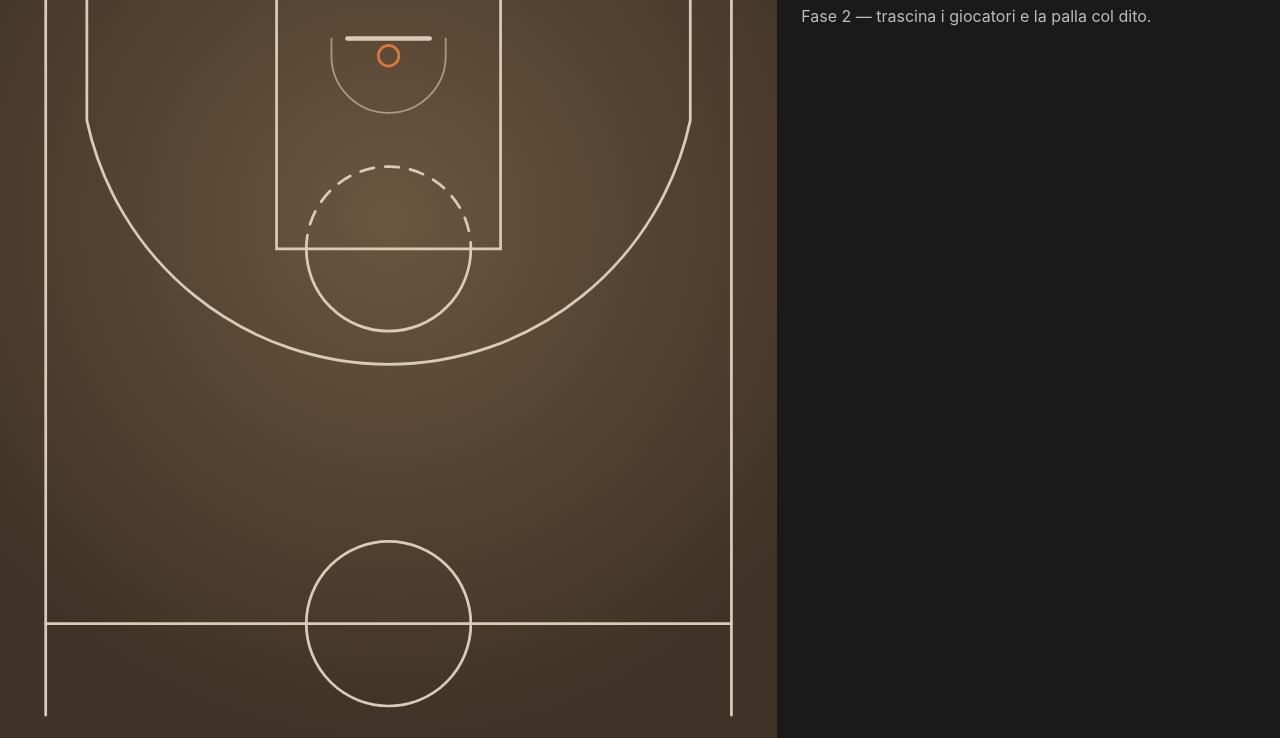
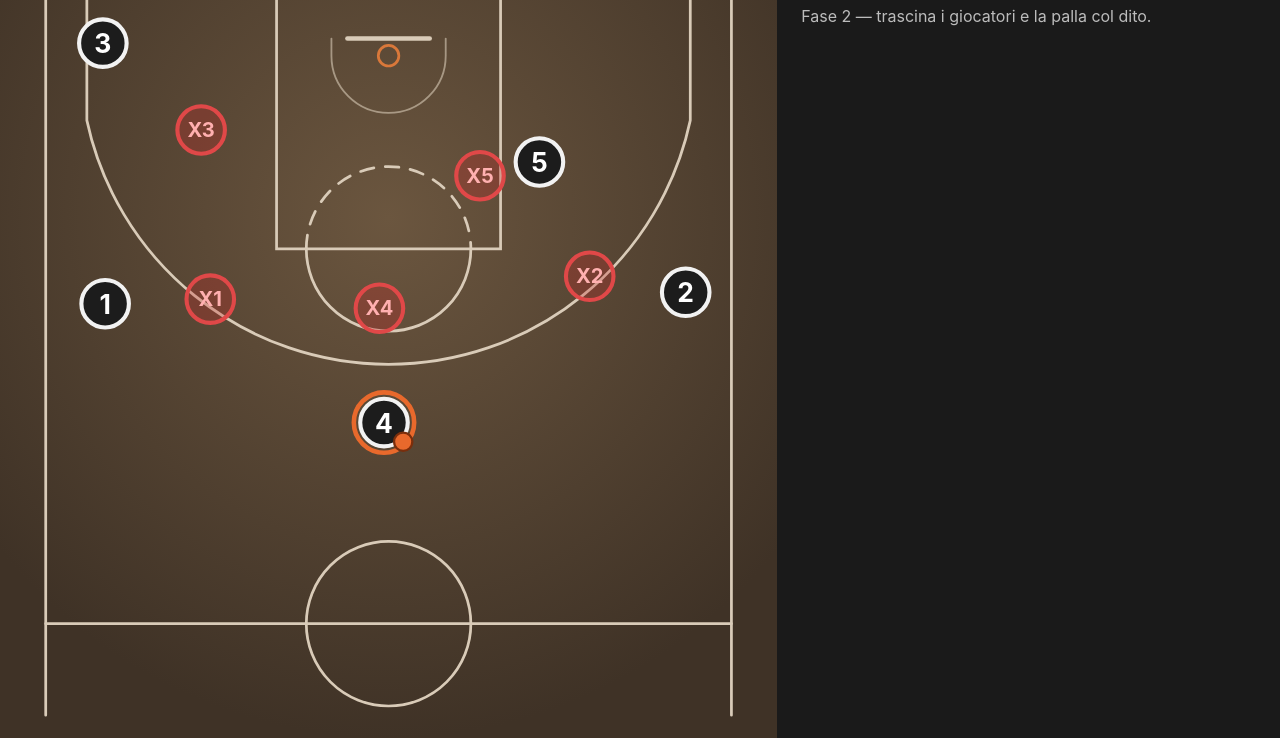
Before and after one commit to ivanrota-00/smart-board, a website built with Vite: page index.html in a window 1280 px wide. Shown: the part 62-800 px from the top of the page. Built offline with nearby package versions, Linux system fonts and the light colour scheme.

Commit message:
Fase 2: 10 giocatori e palla trascinabili col dito (multi-tocco, sollevati sopra il dito)
Co-Authored-By: Claude Opus 5.5 <noreply@anthropic.com>

```diff
--- /dev/null
+++ b/src/giocatori.ts
@@ -0,0 +1,200 @@
+// Disegno dei giocatori e della palla + trascinamento col dito (pointer events).
+import { limitaAllaVista, schermoAMetri, type Punto } from './coordinate'
+import type { Giocatore, StatoCampo } from './stato'
+import { creaSvg } from './svg'
+
+const RAGGIO_GIOCATORE = 0.52 // metri: ~48 px di diametro su iPad
+const RAGGIO_PALLA = 0.2
+const RAGGIO_TOCCO_PALLA = 0.42 // area toccabile più grande della palla disegnata
+const PALLA_SPOSTAMENTO = { x: 0.42, y: 0.42 } // palla in basso a destra di chi la ha (come nel PDF)
+const SOLLEVA = 0.9 // metri: quanto si alza l'oggetto sopra il dito mentre lo trascini
+const SOGLIA_MOVIMENTO = 0.2 // metri: sotto questa distanza è un tocco, non un trascinamento
+const DISTANZA_PRESA_PALLA = 1.0 // metri: palla lasciata vicino a un attaccante → passa a lui
+
+interface Trascinamento {
+  tipo: 'giocatore' | 'palla'
+  giocatore?: Giocatore
+  dito: Punto // dove era il dito all'inizio
+  origine: Punto // dove era l'oggetto all'inizio
+  sollevato: boolean
+}
+
+export function montaGiocatori(svg: SVGSVGElement, stato: StatoCampo): void {
+  const strato = creaSvg('g', { class: 'strato-giocatori' })
+  const elementi = new Map<string, SVGGElement>()
+  const anelliPalla = new Map<string, SVGCircleElement>()
+  const attivi = new Map<number, Trascinamento>() // un trascinamento per ogni dito
+
+  // --- Disegno ---------------------------------------------------------------
+
+  for (const g of stato.giocatori) {
+    const el = creaSvg('g', { class: `giocatore ${g.squadra}` })
+    const anello = creaSvg('circle', {
+      r: RAGGIO_GIOCATORE + 0.14,
+      fill: 'none',
+      stroke: '#e8692c',
+      'stroke-width': 0.1,
+    })
+    anelliPalla.set(g.id, anello)
+
+    if (g.squadra === 'att') {
+      el.append(
+        anello,
+        creaSvg('circle', {
+          r: RAGGIO_GIOCATORE,
+          fill: '#1c1c1c',
+          stroke: '#f2f2f2',
+          'stroke-width': 0.09,
+        }),
+      )
+    } else {
+      el.append(
+        anello,
+        creaSvg('circle', {
+          r: RAGGIO_GIOCATORE,
+          fill: 'rgba(200, 40, 40, 0.28)',
+          stroke: '#e04848',
+          'stroke-width': 0.09,
+        }),
+      )
+    }
+    const testo = creaSvg('text', {
+      'text-anchor': 'middle',
+      'dominant-baseline': 'central',
+      'font-size': g.squadra === 'att' ? 0.58 : 0.44,
+      fill: g.squadra === 'att' ? '#ffffff' : '#ffb0b0',
+    })
+    testo.textContent = g.label
+    el.append(testo)
+
+    el.addEventListener('pointerdown', (e) => inizia(e, { tipo: 'giocatore', giocatore: g }))
+    elementi.set(g.id, el)
+    strato.append(el)
+  }
+
+  const palla = creaSvg('g', { class: 'palla' })
+  palla.append(
+    creaSvg('circle', { r: RAGGIO_TOCCO_PALLA, fill: 'transparent' }),
+    creaSvg('circle', {
+      r: RAGGIO_PALLA,
+      fill: '#e8692c',
+      stroke: '#7a2e0c',
+      'stroke-width': 0.05,
+    }),
+  )
+  palla.addEventListener('pointerdown', (e) => inizia(e, { tipo: 'palla' }))
+
+  svg.append(strato, palla) // la palla sta sopra i giocatori
+  aggiornaTutto()
+
+  // --- Aggiornamento grafica -------------------------------------------------
+
+  function posizionePalla(): Punto {
+    const p = stato.palla
+    const chi = stato.giocatori.find((g) => g.id === p.inMano)
+    if (chi) return { x: chi.x + PALLA_SPOSTAMENTO.x, y: chi.y + PALLA_SPOSTAMENTO.y }
+    return { x: p.x, y: p.y }
+  }
+
+  function aggiornaGiocatore(g: Giocatore): void {
+    elementi.get(g.id)?.setAttribute('transform', `translate(${g.x} ${g.y})`)
+  }
+
+  function aggiornaPalla(): void {
+    const p = posizionePalla()
+    palla.setAttribute('transform', `translate(${p.x} ${p.y})`)
+    for (const [id, anello] of anelliPalla) {
+      anello.setAttribute('display', id === stato.palla.inMano ? 'inline' : 'none')
+    }
+  }
+
+  function aggiornaTutto(): void {
+    stato.giocatori.forEach(aggiornaGiocatore)
+    aggiornaPalla()
+  }
+
+  // --- Trascinamento ---------------------------------------------------------
+
+  function giaInMovimento(t: Pick<Trascinamento, 'tipo' | 'giocatore'>): boolean {
+    for (const a of attivi.values()) {
+      if (a.tipo === t.tipo && a.giocatore === t.giocatore) return true
+    }
+    return false
+  }
+
+  function inizia(e: PointerEvent, t: Pick<Trascinamento, 'tipo' | 'giocatore'>): void {
+    if (giaInMovimento(t)) return
+    e.preventDefault()
+    e.stopPropagation()
+    const dito = schermoAMetri(svg, e.clientX, e.clientY)
+    const origine = t.tipo === 'palla' ? posizionePalla() : { x: t.giocatore!.x, y: t.giocatore!.y }
+    if (t.tipo === 'palla') {
+      // la palla si stacca da chi la aveva e diventa libera mentre la sposti
+      stato.palla = { inMano: null, x: origine.x, y: origine.y }
+    }
+    attivi.set(e.pointerId, { ...t, dito, origine, sollevato: false })
+    svg.setPointerCapture(e.pointerId)
+
+    const el = t.tipo === 'palla' ? palla : elementi.get(t.giocatore!.id)!
+    el.parentNode?.appendChild(el) // porta in primo piano
+    el.classList.add('in-trascinamento')
+    aggiornaPalla()
+  }
+
+  svg.addEventListener('pointermove', (e) => {
+    const t = attivi.get(e.pointerId)
+    if (!t) return
+    const dito = schermoAMetri(svg, e.clientX, e.clientY)
+    const dx = dito.x - t.dito.x
+    const dy = dito.y - t.dito.y
+    if (!t.sollevato && Math.hypot(dx, dy) > SOGLIA_MOVIMENTO) t.sollevato = true
+    if (!t.sollevato) return
+
+    if (t.tipo === 'giocatore' && t.giocatore) {
+      const p = limitaAllaVista(
+        { x: t.origine.x + dx, y: t.origine.y + dy - SOLLEVA },
+        RAGGIO_GIOCATORE,
+      )
+      t.giocatore.x = p.x
+      t.giocatore.y = p.y
+      aggiornaGiocatore(t.giocatore)
+      if (stato.palla.inMano === t.giocatore.id) aggiornaPalla()
+    } else {
+      const p = limitaAllaVista(
+        { x: t.origine.x + dx, y: t.origine.y + dy - SOLLEVA },
+        RAGGIO_PALLA,
+      )
+      stato.palla.x = p.x
+      stato.palla.y = p.y
+      aggiornaPalla()
+    }
+  })
+
+  function fine(e: PointerEvent): void {
+    const t = attivi.get(e.pointerId)
+    if (!t) return
+    attivi.delete(e.pointerId)
+    const el = t.tipo === 'palla' ? palla : elementi.get(t.giocatore!.id)
+    el?.classList.remove('in-trascinamento')
+
+    if (t.tipo === 'palla') {
+      // Palla lasciata vicino a un attaccante → la prende lui
+      const p = { x: stato.palla.x, y: stato.palla.y }
+      let vicino: Giocatore | null = null
+      let distanzaMin = DISTANZA_PRESA_PALLA
+      for (const g of stato.giocatori) {
+        if (g.squadra !== 'att') continue
+        const d = Math.hypot(g.x - p.x, g.y - p.y)
+        if (d < distanzaMin) {
+          distanzaMin = d
+          vicino = g
+        }
+      }
+      if (vicino) stato.palla.inMano = vicino.id
+      aggiornaPalla()
+    }
+  }
+
+  svg.addEventListener('pointerup', fine)
+  svg.addEventListener('pointercancel', fine)
+}
--- a/src/main.ts
+++ b/src/main.ts
@@ -1,6 +1,8 @@
 import './style.css'
 import { VISTA } from './coordinate'
 import { disegnaCampo } from './campo'
+import { montaGiocatori } from './giocatori'
+import { statoIniziale } from './stato'
 import { creaSvg } from './svg'
 
 // Safari su iPad ignora "user-scalable=no": blocchiamo lo zoom con due dita a mano.
@@ -15,6 +17,7 @@ const svg = creaSvg('svg', {
   'aria-label': 'Mezzo campo da basket',
 })
 disegnaCampo(svg)
+montaGiocatori(svg, statoIniziale())
 
 const pannello = document.createElement('aside')
 pannello.className = 'pannello'
--- /dev/null
+++ b/src/stato.ts
@@ -0,0 +1,43 @@
+// Stato del campo (solo dati, niente grafica). Coordinate in metri.
+
+export type Squadra = 'att' | 'dif'
+
+export interface Giocatore {
+  id: string
+  squadra: Squadra
+  label: string
+  x: number
+  y: number
+}
+
+export interface Palla {
+  /** id del giocatore che ha la palla, oppure null se la palla è libera sul campo */
+  inMano: string | null
+  /** posizione usata solo quando la palla è libera */
+  x: number
+  y: number
+}
+
+export interface StatoCampo {
+  giocatori: Giocatore[]
+  palla: Palla
+}
+
+/** Posizioni della pagina 1 del PDF "Triangolo" (misurate sull'immagine, arrotondate). */
+export function statoIniziale(): StatoCampo {
+  return {
+    giocatori: [
+      { id: 'A1', squadra: 'att', label: '1', x: 1.3, y: 7.0 },
+      { id: 'A2', squadra: 'att', label: '2', x: 14.0, y: 6.75 },
+      { id: 'A3', squadra: 'att', label: '3', x: 1.25, y: 1.3 },
+      { id: 'A4', squadra: 'att', label: '4', x: 7.4, y: 9.6 },
+      { id: 'A5', squadra: 'att', label: '5', x: 10.8, y: 3.9 },
+      { id: 'D1', squadra: 'dif', label: 'X1', x: 3.6, y: 6.9 },
+      { id: 'D2', squadra: 'dif', label: 'X2', x: 11.9, y: 6.4 },
+      { id: 'D3', squadra: 'dif', label: 'X3', x: 3.4, y: 3.2 },
+      { id: 'D4', squadra: 'dif', label: 'X4', x: 7.3, y: 7.1 },
+      { id: 'D5', squadra: 'dif', label: 'X5', x: 9.5, y: 4.2 },
+    ],
+    palla: { inMano: 'A4', x: 0, y: 0 },
+  }
+}
--- a/src/style.css
+++ b/src/style.css
@@ -69,5 +69,5 @@ body {
 }
 
 .in-trascinamento {
-  filter: drop-shadow(0 0.15px 0.25px rgba(0, 0, 0, 0.6));
+  opacity: 0.85; /* si vede che lo stai muovendo */
 }
```
